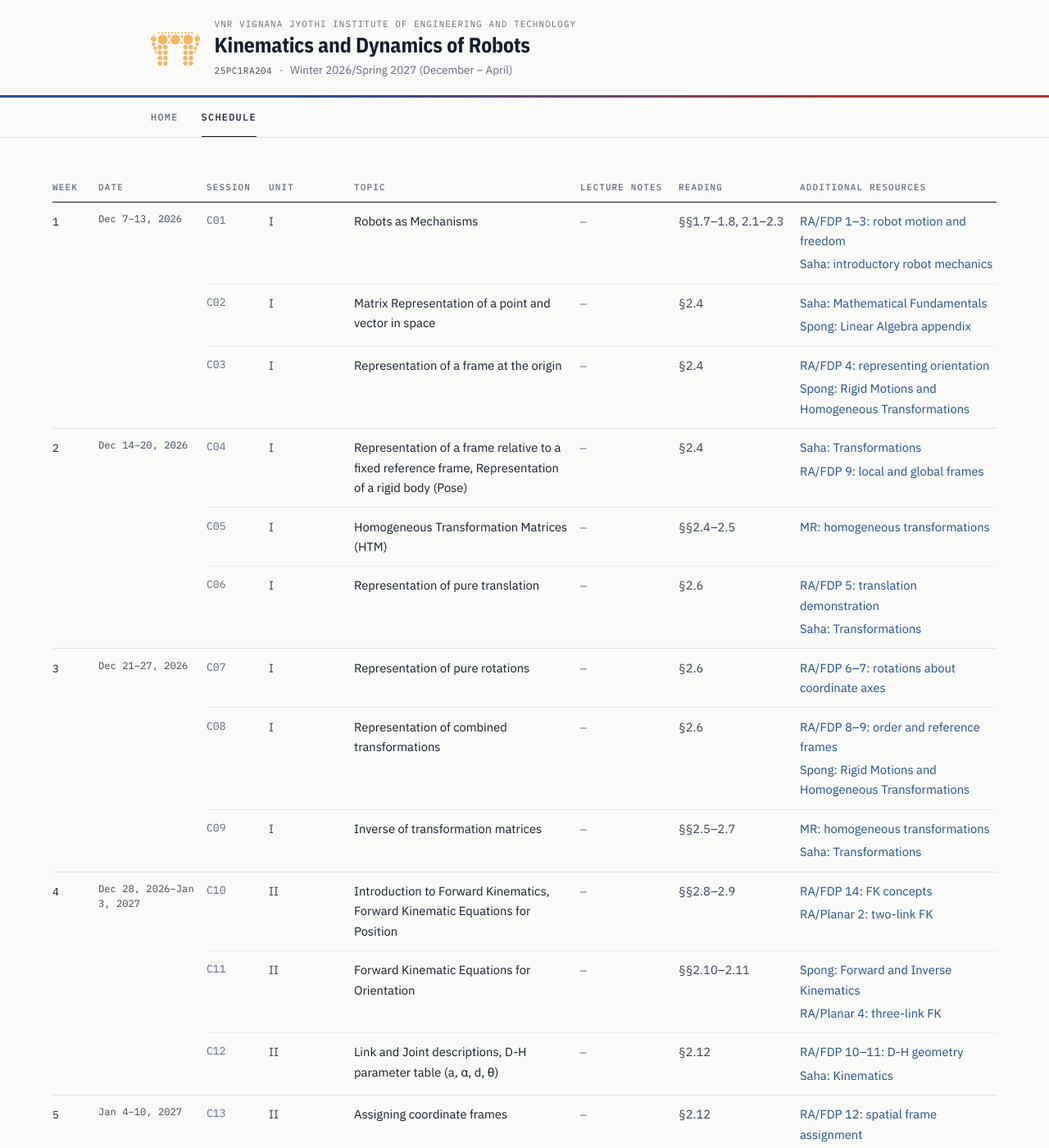
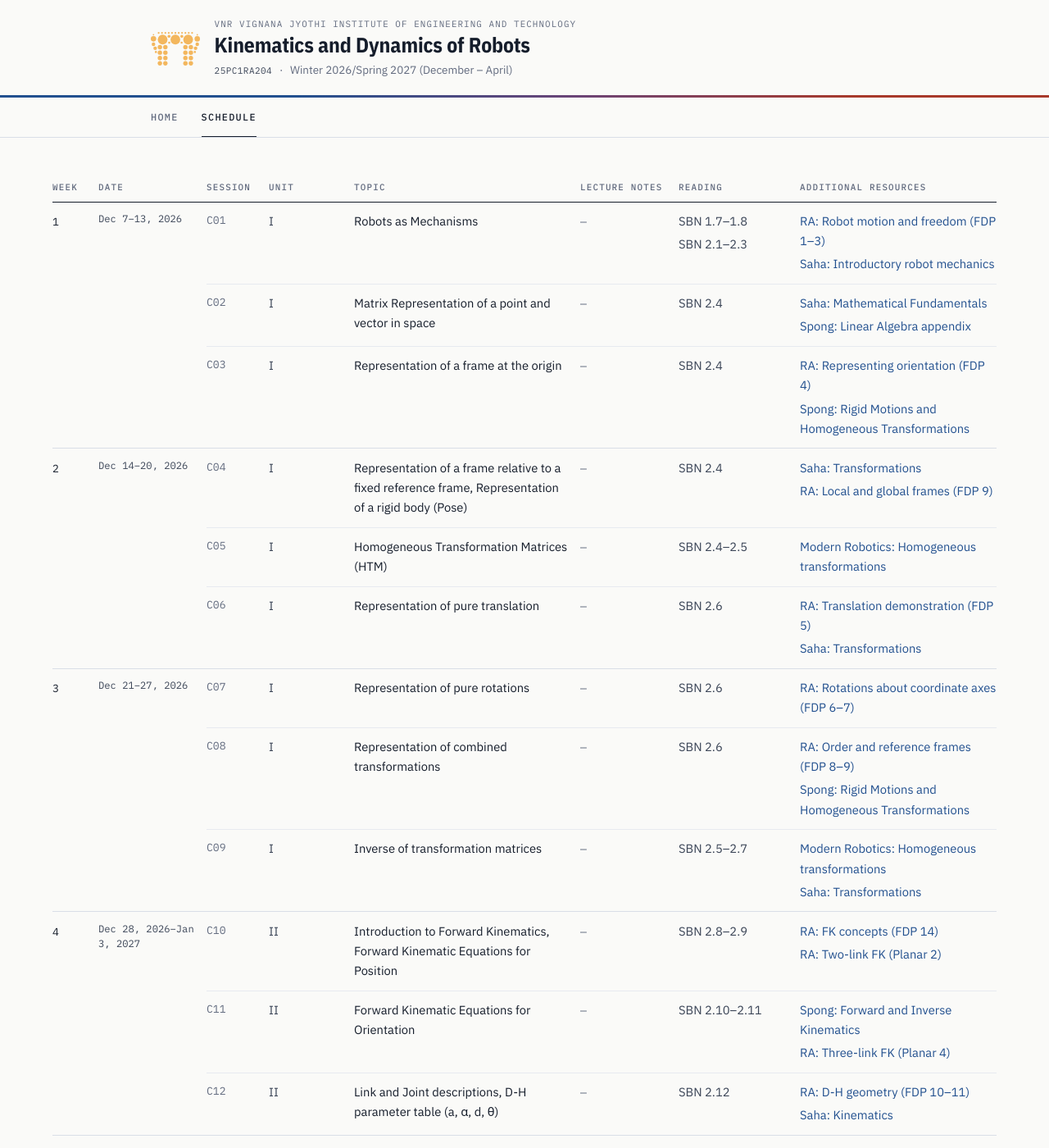
Before and after one commit to uhvardhan/kinematics-dynamics-robots, a Jekyll site: the page built from schedule.md, in a window 1280 px wide and 1400 px high. Shown: the whole window at 82% size. Built offline with Jekyll 4.4.1, drawn with Linux system fonts in a browser that asks for light colours; some of the changed text lies outside the part shown.

Commit message:
Readings as "SBN" lines; consistent Additional Resources labels
- Reading column: "SBN" + section number, one line per section or range.
- Additional Resources: "Label: Description" with Saha, Spong, RA
  (FDP/Planar/Tutorial number in brackets) and Modern Robotics.

Co-Authored-By: Claude Opus 5.5 <noreply@anthropic.com>
Claude-Session: https://claude.ai/code/session_01Asub2d363DQaGTL1eJYgtC

```diff
--- a/_data/schedule.yml
+++ b/_data/schedule.yml
@@ -15,8 +15,8 @@
 #     topic      — the Topic column, printed as written.
 #     notes      — the Lecture Notes column: notes, slides or scripts, as
 #                  {name, url}. [] prints an em dash.
-#     reading    — the Reading column: section numbers in Niku, Indian edition.
-#                  "" prints an em dash.
+#     reading    — the Reading column, one line per item: "SBN" + section number
+#                  in Niku, Indian edition. [] prints an em dash.
 #     resources  — the Additional Resources column, as {name, url}.
 #
 # The labels used in resources (Saha, Spong, RA/FDP, RA/Planar, RA/Tutorial, MR)
@@ -39,18 +39,21 @@
       unit: "I"
       topic: "Robots as Mechanisms"
       notes: []
-      reading: "§§1.7–1.8, 2.1–2.3"
+      reading:
+        - "SBN 1.7–1.8"
+        - "SBN 2.1–2.3"
       resources:
-        - name: "RA/FDP 1–3: robot motion and freedom"
+        - name: "RA: Robot motion and freedom (FDP 1–3)"
           url: "https://www.roboanalyzer.com/video-lectures.html"
-        - name: "Saha: introductory robot mechanics"
+        - name: "Saha: Introductory robot mechanics"
           url: "https://www.mheducation.co.in/introduction-to-robotics-9789355326461-india"
     - id: "C02"
       date: ""
       unit: "I"
       topic: "Matrix Representation of a point and vector in space"
       notes: []
-      reading: "§2.4"
+      reading:
+        - "SBN 2.4"
       resources:
         - name: "Saha: Mathematical Fundamentals"
           url: "https://www.mheducation.co.in/introduction-to-robotics-9789355326461-india"
@@ -61,9 +64,10 @@
       unit: "I"
       topic: "Representation of a frame at the origin"
       notes: []
-      reading: "§2.4"
+      reading:
+        - "SBN 2.4"
       resources:
-        - name: "RA/FDP 4: representing orientation"
+        - name: "RA: Representing orientation (FDP 4)"
           url: "https://www.roboanalyzer.com/video-lectures.html"
         - name: "Spong: Rigid Motions and Homogeneous Transformations"
           url: "https://faculty.cc.gatech.edu/~seth/index.php?u=spongbook"
@@ -76,29 +80,32 @@
       unit: "I"
       topic: "Representation of a frame relative to a fixed reference frame, Representation of a rigid body (Pose)"
       notes: []
-      reading: "§2.4"
+      reading:
+        - "SBN 2.4"
       resources:
         - name: "Saha: Transformations"
           url: "https://www.mheducation.co.in/introduction-to-robotics-9789355326461-india"
-        - name: "RA/FDP 9: local and global frames"
+        - name: "RA: Local and global frames (FDP 9)"
           url: "https://www.roboanalyzer.com/video-lectures.html"
     - id: "C05"
       date: ""
       unit: "I"
       topic: "Homogeneous Transformation Matrices (HTM)"
       notes: []
-      reading: "§§2.4–2.5"
+      reading:
+        - "SBN 2.4–2.5"
       resources:
-        - name: "MR: homogeneous transformations"
+        - name: "Modern Robotics: Homogeneous transformations"
           url: "https://modernrobotics.northwestern.edu/nu-gm-book-resource/3-3-1-homogeneous-transformation-matrices/"
     - id: "C06"
       date: ""
       unit: "I"
       topic: "Representation of pure translation"
       notes: []
-      reading: "§2.6"
+      reading:
+        - "SBN 2.6"
       resources:
-        - name: "RA/FDP 5: translation demonstration"
+        - name: "RA: Translation demonstration (FDP 5)"
           url: "https://www.roboanalyzer.com/video-lectures.html"
         - name: "Saha: Transformations"
           url: "https://www.mheducation.co.in/introduction-to-robotics-9789355326461-india"
@@ -111,18 +118,20 @@
       unit: "I"
       topic: "Representation of pure rotations"
       notes: []
-      reading: "§2.6"
+      reading:
+        - "SBN 2.6"
       resources:
-        - name: "RA/FDP 6–7: rotations about coordinate axes"
+        - name: "RA: Rotations about coordinate axes (FDP 6–7)"
           url: "https://www.roboanalyzer.com/video-lectures.html"
     - id: "C08"
       date: ""
       unit: "I"
       topic: "Representation of combined transformations"
       notes: []
-      reading: "§2.6"
+      reading:
+        - "SBN 2.6"
       resources:
-        - name: "RA/FDP 8–9: order and reference frames"
+        - name: "RA: Order and reference frames (FDP 8–9)"
           url: "https://www.roboanalyzer.com/video-lectures.html"
         - name: "Spong: Rigid Motions and Homogeneous Transformations"
           url: "https://faculty.cc.gatech.edu/~seth/index.php?u=spongbook"
@@ -131,9 +140,10 @@
       unit: "I"
       topic: "Inverse of transformation matrices"
       notes: []
-      reading: "§§2.5–2.7"
+      reading:
+        - "SBN 2.5–2.7"
       resources:
-        - name: "MR: homogeneous transformations"
+        - name: "Modern Robotics: Homogeneous transformations"
           url: "https://modernrobotics.northwestern.edu/nu-gm-book-resource/3-3-1-homogeneous-transformation-matrices/"
         - name: "Saha: Transformations"
           url: "https://www.mheducation.co.in/introduction-to-robotics-9789355326461-india"
@@ -146,31 +156,34 @@
       unit: "II"
       topic: "Introduction to Forward Kinematics, Forward Kinematic Equations for Position"
       notes: []
-      reading: "§§2.8–2.9"
+      reading:
+        - "SBN 2.8–2.9"
       resources:
-        - name: "RA/FDP 14: FK concepts"
+        - name: "RA: FK concepts (FDP 14)"
           url: "https://www.roboanalyzer.com/video-lectures.html"
-        - name: "RA/Planar 2: two-link FK"
+        - name: "RA: Two-link FK (Planar 2)"
           url: "https://www.roboanalyzer.com/video-lectures.html"
     - id: "C11"
       date: ""
       unit: "II"
       topic: "Forward Kinematic Equations for Orientation"
       notes: []
-      reading: "§§2.10–2.11"
+      reading:
+        - "SBN 2.10–2.11"
       resources:
         - name: "Spong: Forward and Inverse Kinematics"
           url: "https://faculty.cc.gatech.edu/~seth/index.php?u=spongbook"
-        - name: "RA/Planar 4: three-link FK"
+        - name: "RA: Three-link FK (Planar 4)"
           url: "https://www.roboanalyzer.com/video-lectures.html"
     - id: "C12"
       date: ""
       unit: "II"
       topic: "Link and Joint descriptions, D-H parameter table (a, α, d, θ)"
       notes: []
-      reading: "§2.12"
+      reading:
+        - "SBN 2.12"
       resources:
-        - name: "RA/FDP 10–11: D-H geometry"
+        - name: "RA: D-H geometry (FDP 10–11)"
           url: "https://www.roboanalyzer.com/video-lectures.html"
         - name: "Saha: Kinematics"
           url: "https://www.mheducation.co.in/introduction-to-robotics-9789355326461-india"
@@ -183,9 +196,10 @@
       unit: "II"
       topic: "Assigning coordinate frames"
       notes: []
-      reading: "§2.12"
+      reading:
+        - "SBN 2.12"
       resources:
-        - name: "RA/FDP 12: spatial frame assignment"
+        - name: "RA: Spatial frame assignment (FDP 12)"
           url: "https://www.roboanalyzer.com/video-lectures.html"
         - name: "Spong: Forward and Inverse Kinematics"
           url: "https://faculty.cc.gatech.edu/~seth/index.php?u=spongbook"
@@ -194,20 +208,22 @@
       unit: "II"
       topic: "Denavit-Hartenberg (D-H) Representation"
       notes: []
-      reading: "§2.12"
+      reading:
+        - "SBN 2.12"
       resources:
         - name: "Spong: Forward and Inverse Kinematics"
           url: "https://faculty.cc.gatech.edu/~seth/index.php?u=spongbook"
-        - name: "RA/Tutorial: D-H visualization"
+        - name: "RA: D-H visualization (Tutorial)"
           url: "https://www.roboanalyzer.com/tutorials.html"
     - id: "C15"
       date: ""
       unit: "II"
       topic: "Deriving the Forward Kinematic equations for common robots (Articulated)"
       notes: []
-      reading: "§§2.11–2.12"
+      reading:
+        - "SBN 2.11–2.12"
       resources:
-        - name: "RA/FDP 12–13: articulated-chain model"
+        - name: "RA: Articulated-chain model (FDP 12–13)"
           url: "https://www.roboanalyzer.com/video-lectures.html"
         - name: "Saha: Kinematics"
           url: "https://www.mheducation.co.in/introduction-to-robotics-9789355326461-india"
@@ -220,18 +236,21 @@
       unit: "II"
       topic: "Deriving the Forward Kinematic equations for common robots (SCARA)"
       notes: []
-      reading: "§2.12"
+      reading:
+        - "SBN 2.12"
       resources:
         - name: "Spong: Forward and Inverse Kinematics, SCARA example"
           url: "https://faculty.cc.gatech.edu/~seth/index.php?u=spongbook"
-        - name: "RA/Tutorial: FK demonstration"
+        - name: "RA: FK demonstration (Tutorial)"
           url: "https://www.roboanalyzer.com/tutorials.html"
     - id: "C17"
       date: ""
       unit: "II"
       topic: "Deriving the Forward Kinematic equations for common robots (Cylindrical)"
       notes: []
-      reading: "§§2.9, 2.12"
+      reading:
+        - "SBN 2.9"
+        - "SBN 2.12"
       resources:
         - name: "Spong: Forward and Inverse Kinematics, cylindrical example"
           url: "https://faculty.cc.gatech.edu/~seth/index.php?u=spongbook"
@@ -242,9 +261,10 @@
       unit: "II"
       topic: "Deriving the Forward Kinematic equations for common robots: Practice problems"
       notes: []
-      reading: "§§2.11–2.12"
+      reading:
+        - "SBN 2.11–2.12"
       resources:
-        - name: "RA/Tutorial: FK demonstration"
+        - name: "RA: FK demonstration (Tutorial)"
           url: "https://www.roboanalyzer.com/tutorials.html"
         - name: "Spong: Forward and Inverse Kinematics"
           url: "https://faculty.cc.gatech.edu/~seth/index.php?u=spongbook"
@@ -257,9 +277,12 @@
       unit: "III"
       topic: "The Inverse Kinematic Solution of Robots, Workspace analysis"
       notes: []
-      reading: "§§1.12, 2.8, 2.13"
+      reading:
+        - "SBN 1.12"
+        - "SBN 2.8"
+        - "SBN 2.13"
       resources:
-        - name: "MR: task space and workspace"
+        - name: "Modern Robotics: Task space and workspace"
           url: "https://modernrobotics.northwestern.edu/nu-gm-book-resource/2-5-task-space-and-workspace/"
         - name: "Saha: Kinematics"
           url: "https://www.mheducation.co.in/introduction-to-robotics-9789355326461-india"
@@ -268,9 +291,11 @@
       unit: "III"
       topic: "Analytical Solutions: Algebraic approach"
       notes: []
-      reading: "§§2.9, 2.13"
+      reading:
+        - "SBN 2.9"
+        - "SBN 2.13"
       resources:
-        - name: "RA/Planar 6: two-link inverse solution"
+        - name: "RA: Two-link inverse solution (Planar 6)"
           url: "https://www.roboanalyzer.com/video-lectures.html"
         - name: "Spong: Forward and Inverse Kinematics"
           url: "https://faculty.cc.gatech.edu/~seth/index.php?u=spongbook"
@@ -279,9 +304,11 @@
       unit: "III"
       topic: "Analytical Solutions: Geometric approach"
       notes: []
-      reading: "§§2.9, 2.13"
+      reading:
+        - "SBN 2.9"
+        - "SBN 2.13"
       resources:
-        - name: "RA/Planar 6: two-link inverse solution"
+        - name: "RA: Two-link inverse solution (Planar 6)"
           url: "https://www.roboanalyzer.com/video-lectures.html"
         - name: "Saha: Kinematics"
           url: "https://www.mheducation.co.in/introduction-to-robotics-9789355326461-india"
@@ -294,9 +321,11 @@
       unit: "III"
       topic: "The Inverse Kinematic Solution of Robots: 3-DOF planar arm"
       notes: []
-      reading: "§§2.9–2.11, 2.13"
+      reading:
+        - "SBN 2.9–2.11"
+        - "SBN 2.13"
       resources:
-        - name: "RA/Planar 8: three-link inverse solution"
+        - name: "RA: Three-link inverse solution (Planar 8)"
           url: "https://www.roboanalyzer.com/video-lectures.html"
         - name: "Spong: Forward and Inverse Kinematics"
           url: "https://faculty.cc.gatech.edu/~seth/index.php?u=spongbook"
@@ -305,9 +334,10 @@
       unit: "III"
       topic: "The Inverse Kinematic Solution of Robots: 3-DOF spatial arm"
       notes: []
-      reading: "§2.13"
+      reading:
+        - "SBN 2.13"
       resources:
-        - name: "RA/FDP 17: planar and wrist-partitioned IK"
+        - name: "RA: Planar and wrist-partitioned IK (FDP 17)"
           url: "https://www.roboanalyzer.com/video-lectures.html"
         - name: "Spong: Forward and Inverse Kinematics"
           url: "https://faculty.cc.gatech.edu/~seth/index.php?u=spongbook"
@@ -316,11 +346,12 @@
       unit: "Review"
       topic: "Review for Sessional Examination I"
       notes: []
-      reading: "§§2.4–2.13"
+      reading:
+        - "SBN 2.4–2.13"
       resources:
         - name: "Saha: Transformations and Kinematics"
           url: "https://www.mheducation.co.in/introduction-to-robotics-9789355326461-india"
-        - name: "RA/Planar 8: three-link inverse solution"
+        - name: "RA: Three-link inverse solution (Planar 8)"
           url: "https://www.roboanalyzer.com/video-lectures.html"
 
 - week: 9
@@ -331,7 +362,7 @@
       unit: ""
       topic: "Sessional Examination I"
       notes: []
-      reading: ""
+      reading: []
       resources: []
 
 - week: 10
@@ -342,14 +373,16 @@
       unit: ""
       topic: "Sessional Examination I (until February 9)"
       notes: []
-      reading: ""
+      reading: []
       resources: []
     - id: "C25"
       date: ""
       unit: "III"
       topic: "Solvability, Degeneracy and Dexterity"
       notes: []
-      reading: "§§2.13, 2.16"
+      reading:
+        - "SBN 2.13"
+        - "SBN 2.16"
       resources:
         - name: "Spong: Forward and Inverse Kinematics"
           url: "https://faculty.cc.gatech.edu/~seth/index.php?u=spongbook"
@@ -360,9 +393,10 @@
       unit: "III"
       topic: "The Inverse Kinematic Solution of Robots: 6-DOF arm, wrist center"
       notes: []
-      reading: "§2.13"
+      reading:
+        - "SBN 2.13"
       resources:
-        - name: "RA/FDP 17: wrist-partitioned IK"
+        - name: "RA: Wrist-partitioned IK (FDP 17)"
           url: "https://www.roboanalyzer.com/video-lectures.html"
         - name: "Spong: Forward and Inverse Kinematics, kinematic decoupling"
           url: "https://faculty.cc.gatech.edu/~seth/index.php?u=spongbook"
@@ -371,11 +405,13 @@
       unit: "III"
       topic: "The Inverse Kinematic Solution of Robots: 6-DOF arm, inverse orientation"
       notes: []
-      reading: "§§2.10–2.11, 2.13"
+      reading:
+        - "SBN 2.10–2.11"
+        - "SBN 2.13"
       resources:
         - name: "Spong: Forward and Inverse Kinematics, inverse orientation"
           url: "https://faculty.cc.gatech.edu/~seth/index.php?u=spongbook"
-        - name: "RA/Tutorial: IK demonstration"
+        - name: "RA: IK demonstration (Tutorial)"
           url: "https://www.roboanalyzer.com/tutorials.html"
 
 - week: 11
@@ -386,9 +422,10 @@
       unit: "III"
       topic: "Inverse Kinematic programming of robots"
       notes: []
-      reading: "§2.14"
+      reading:
+        - "SBN 2.14"
       resources:
-        - name: "RA/Planar 9: three-link IK program"
+        - name: "RA: Three-link IK program (Planar 9)"
           url: "https://www.roboanalyzer.com/video-lectures.html"
         - name: "Saha: Kinematics and Use of Software"
           url: "https://www.mheducation.co.in/introduction-to-robotics-9789355326461-india"
@@ -397,7 +434,9 @@
       unit: "III"
       topic: "The fundamental problem with D-H representation in Inverse Kinematics"
       notes: []
-      reading: "§§2.13, 2.17"
+      reading:
+        - "SBN 2.13"
+        - "SBN 2.17"
       resources:
         - name: "Spong: Forward and Inverse Kinematics"
           url: "https://faculty.cc.gatech.edu/~seth/index.php?u=spongbook"
@@ -408,9 +447,10 @@
       unit: "IV"
       topic: "Introduction to Differential Relationships, The Jacobian Matrix"
       notes: []
-      reading: "§§5.1–5.4"
+      reading:
+        - "SBN 5.1–5.4"
       resources:
-        - name: "MR: velocity kinematics"
+        - name: "Modern Robotics: Velocity kinematics"
           url: "https://modernrobotics.northwestern.edu/nu-gm-book-resource/velocity-kinematics-and-statics/"
         - name: "Spong: Velocity Kinematics—The Jacobian"
           url: "https://faculty.cc.gatech.edu/~seth/index.php?u=spongbook"
@@ -423,7 +463,8 @@
       unit: "IV"
       topic: "Differential motions of a frame versus a robot"
       notes: []
-      reading: "§§5.6–5.7"
+      reading:
+        - "SBN 5.6–5.7"
       resources:
         - name: "Spong: Velocity Kinematics—The Jacobian"
           url: "https://faculty.cc.gatech.edu/~seth/index.php?u=spongbook"
@@ -434,7 +475,8 @@
       unit: "IV"
       topic: "Interpretation of differential changes"
       notes: []
-      reading: "§§5.8–5.10"
+      reading:
+        - "SBN 5.8–5.10"
       resources:
         - name: "Spong: Velocity Kinematics—The Jacobian"
           url: "https://faculty.cc.gatech.edu/~seth/index.php?u=spongbook"
@@ -445,11 +487,12 @@
       unit: "IV"
       topic: "Calculation of the Jacobian for serial manipulators"
       notes: []
-      reading: "§5.11"
+      reading:
+        - "SBN 5.11"
       resources:
         - name: "Spong: Velocity Kinematics—The Jacobian"
           url: "https://faculty.cc.gatech.edu/~seth/index.php?u=spongbook"
-        - name: "MR: velocity kinematics"
+        - name: "Modern Robotics: Velocity kinematics"
           url: "https://modernrobotics.northwestern.edu/nu-gm-book-resource/velocity-kinematics-and-statics/"
 
 - week: 13
@@ -460,7 +503,8 @@
       unit: "IV"
       topic: "Calculation of the Jacobian for serial manipulators (SCARA or Articulated)"
       notes: []
-      reading: "§§5.10–5.11"
+      reading:
+        - "SBN 5.10–5.11"
       resources:
         - name: "Spong: Velocity Kinematics—The Jacobian"
           url: "https://faculty.cc.gatech.edu/~seth/index.php?u=spongbook"
@@ -471,7 +515,8 @@
       unit: "IV"
       topic: "Relationship between the Jacobian and the Differential Operator"
       notes: []
-      reading: "§5.12"
+      reading:
+        - "SBN 5.12"
       resources:
         - name: "Spong: Velocity Kinematics—The Jacobian"
           url: "https://faculty.cc.gatech.edu/~seth/index.php?u=spongbook"
@@ -482,11 +527,15 @@
       unit: "IV"
       topic: "Singularity Analysis: Decoupling singularities"
       notes: []
-      reading: "§§5.3, 5.5, 5.13. Use Spong for the arm/wrist decoupling treatment."
+      reading:
+        - "SBN 5.3"
+        - "SBN 5.5"
+        - "SBN 5.13"
+        - "Use Spong for the arm/wrist decoupling treatment."
       resources:
         - name: "Spong: Velocity Kinematics—The Jacobian, singularity analysis"
           url: "https://faculty.cc.gatech.edu/~seth/index.php?u=spongbook"
-        - name: "MR: singularities"
+        - name: "Modern Robotics: Singularities"
           url: "https://modernrobotics.northwestern.edu/nu-gm-book-resource/5-3-singularities/"
 
 - week: 14
@@ -497,33 +546,37 @@
       unit: "IV"
       topic: "The Inverse Jacobian"
       notes: []
-      reading: "§5.13"
+      reading:
+        - "SBN 5.13"
       resources:
         - name: "Spong: Velocity Kinematics—The Jacobian"
           url: "https://faculty.cc.gatech.edu/~seth/index.php?u=spongbook"
-        - name: "MR: singularities"
+        - name: "Modern Robotics: Singularities"
           url: "https://modernrobotics.northwestern.edu/nu-gm-book-resource/5-3-singularities/"
     - id: "C38"
       date: ""
       unit: "V"
       topic: "Lagrangian Mechanics: Short overview of energy-based dynamics"
       notes: []
-      reading: "§§6.1–6.2"
+      reading:
+        - "SBN 6.1–6.2"
       resources:
         - name: "Spong: Dynamics"
           url: "https://faculty.cc.gatech.edu/~seth/index.php?u=spongbook"
-        - name: "MR: Lagrangian dynamics, part 1"
+        - name: "Modern Robotics: Lagrangian dynamics, part 1"
           url: "https://modernrobotics.northwestern.edu/nu-gm-book-resource/chapter-8-1-lagrangian-formulation-of-dynamics-part-1-of-2/"
     - id: "C39"
       date: ""
       unit: "V"
       topic: "Kinetic and Potential energy formulations"
       notes: []
-      reading: "§§6.2, 6.4"
+      reading:
+        - "SBN 6.2"
+        - "SBN 6.4"
       resources:
         - name: "Spong: Dynamics"
           url: "https://faculty.cc.gatech.edu/~seth/index.php?u=spongbook"
-        - name: "MR: Lagrangian dynamics, part 2"
+        - name: "Modern Robotics: Lagrangian dynamics, part 2"
           url: "https://modernrobotics.northwestern.edu/nu-gm-book-resource/8-1-lagrangian-formulation-of-dynamics-part-2-of-2/"
 
 - week: 15
@@ -534,7 +587,8 @@
       unit: "V"
       topic: "Effective moments of inertia"
       notes: []
-      reading: "§6.3"
+      reading:
+        - "SBN 6.3"
       resources:
         - name: "Saha: Dynamics"
           url: "https://www.mheducation.co.in/introduction-to-robotics-9789355326461-india"
@@ -545,22 +599,25 @@
       unit: "V"
       topic: "Dynamic equations for multiple-DOF robots: Two-DOF example"
       notes: []
-      reading: "§§6.2, 6.4"
+      reading:
+        - "SBN 6.2"
+        - "SBN 6.4"
       resources:
         - name: "Spong: Dynamics"
           url: "https://faculty.cc.gatech.edu/~seth/index.php?u=spongbook"
-        - name: "MR: Lagrangian dynamics, part 2"
+        - name: "Modern Robotics: Lagrangian dynamics, part 2"
           url: "https://modernrobotics.northwestern.edu/nu-gm-book-resource/8-1-lagrangian-formulation-of-dynamics-part-2-of-2/"
     - id: "C42"
       date: ""
       unit: "V"
       topic: "Dynamic equations for multiple-DOF robots"
       notes: []
-      reading: "§6.4"
+      reading:
+        - "SBN 6.4"
       resources:
-        - name: "MR: interpreting the mass matrix"
+        - name: "Modern Robotics: Interpreting the mass matrix"
           url: "https://modernrobotics.northwestern.edu/nu-gm-book-resource/8-1-3-understanding-the-mass-matrix/"
-        - name: "RA/Tutorial: inverse dynamics demonstration"
+        - name: "RA: Inverse dynamics demonstration (Tutorial)"
           url: "https://www.roboanalyzer.com/tutorials.html"
 
 - week: 16
@@ -571,9 +628,10 @@
       unit: "V"
       topic: "Static force analysis of robots, Relationship between joint torques and end-effector forces"
       notes: []
-      reading: "§6.5"
+      reading:
+        - "SBN 6.5"
       resources:
-        - name: "MR: serial-chain statics"
+        - name: "Modern Robotics: Serial-chain statics"
           url: "https://modernrobotics.northwestern.edu/nu-gm-book-resource/5-2-statics-of-open-chains/"
         - name: "Saha: Statics and Manipulator Design"
           url: "https://www.mheducation.co.in/introduction-to-robotics-9789355326461-india"
@@ -582,9 +640,10 @@
       unit: "V"
       topic: "Transformation of forces and moments between coordinate frames"
       notes: []
-      reading: "§6.6"
+      reading:
+        - "SBN 6.6"
       resources:
-        - name: "MR: combined force and moment representation"
+        - name: "Modern Robotics: Combined force and moment representation"
           url: "https://modernrobotics.northwestern.edu/nu-gm-book-resource/3-4-wrenches/"
         - name: "Saha: Statics and Manipulator Design"
           url: "https://www.mheducation.co.in/introduction-to-robotics-9789355326461-india"
@@ -593,9 +652,10 @@
       unit: "V"
       topic: "Static force analysis of robots: Combined problem and course review"
       notes: []
-      reading: "§§6.4–6.6"
+      reading:
+        - "SBN 6.4–6.6"
       resources:
-        - name: "MR: serial-chain statics"
+        - name: "Modern Robotics: Serial-chain statics"
           url: "https://modernrobotics.northwestern.edu/nu-gm-book-resource/5-2-statics-of-open-chains/"
         - name: "Spong: Dynamics"
           url: "https://faculty.cc.gatech.edu/~seth/index.php?u=spongbook"
@@ -608,5 +668,5 @@
       unit: "Review"
       topic: "Review/Buffer week"
       notes: []
-      reading: ""
+      reading: []
       resources: []
--- a/schedule.md
+++ b/schedule.md
@@ -95,8 +95,8 @@ wide: true
       {%- else %}
       <td class="t-notes is-empty">{{ dash }}</td>
       {%- endif -%}
-      {%- if s.reading and s.reading != "" %}
-      <td class="t-reading" data-label="Reading">{{ s.reading }}</td>
+      {%- if s.reading and s.reading.size > 0 %}
+      <td class="t-reading" data-label="Reading"><ul class="bare">{% for r in s.reading %}<li>{{ r }}</li>{% endfor %}</ul></td>
       {%- else %}
       <td class="t-reading is-empty">{{ dash }}</td>
       {%- endif -%}
```
